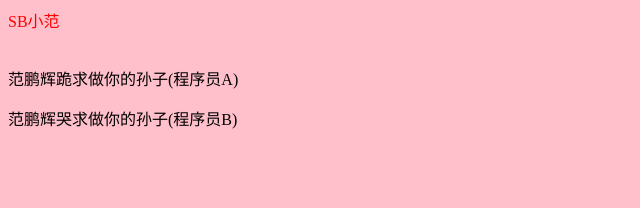
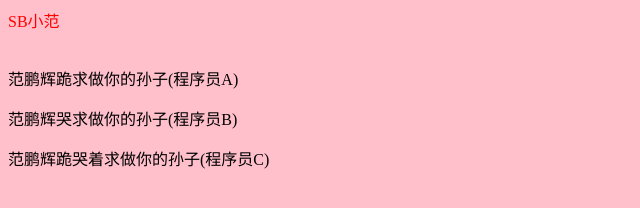
Before and after one commit to sf-sf/sf-sf.github.io, a plain HTML site: page index.html in a window 1280 px wide. Shown: the whole page, without its empty margins (0-640 px from the left). Drawn offline with Linux system fonts and the light colour scheme.

Commit message:
修改了主页bug

```diff
--- a/index.html
+++ b/index.html
@@ -11,5 +11,6 @@
     <img src="images/1.png" alt=""/>
     <p>范鹏辉跪求做你的孙子(程序员A)</p>
     <p>范鹏辉哭求做你的孙子(程序员B)</p>
+	<p>范鹏辉跪哭着求做你的孙子(程序员C)</p>
 </body>
 </html>
```
